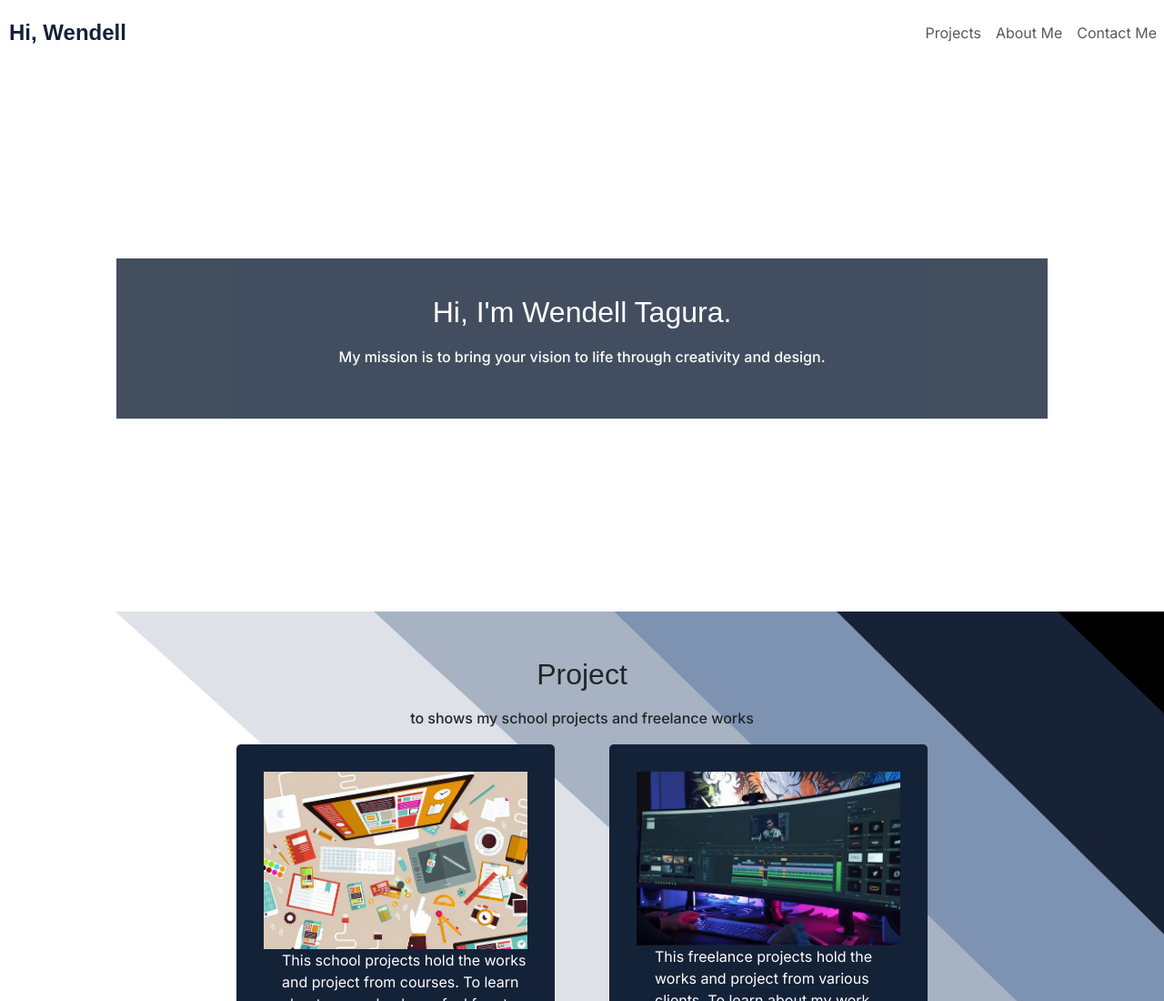
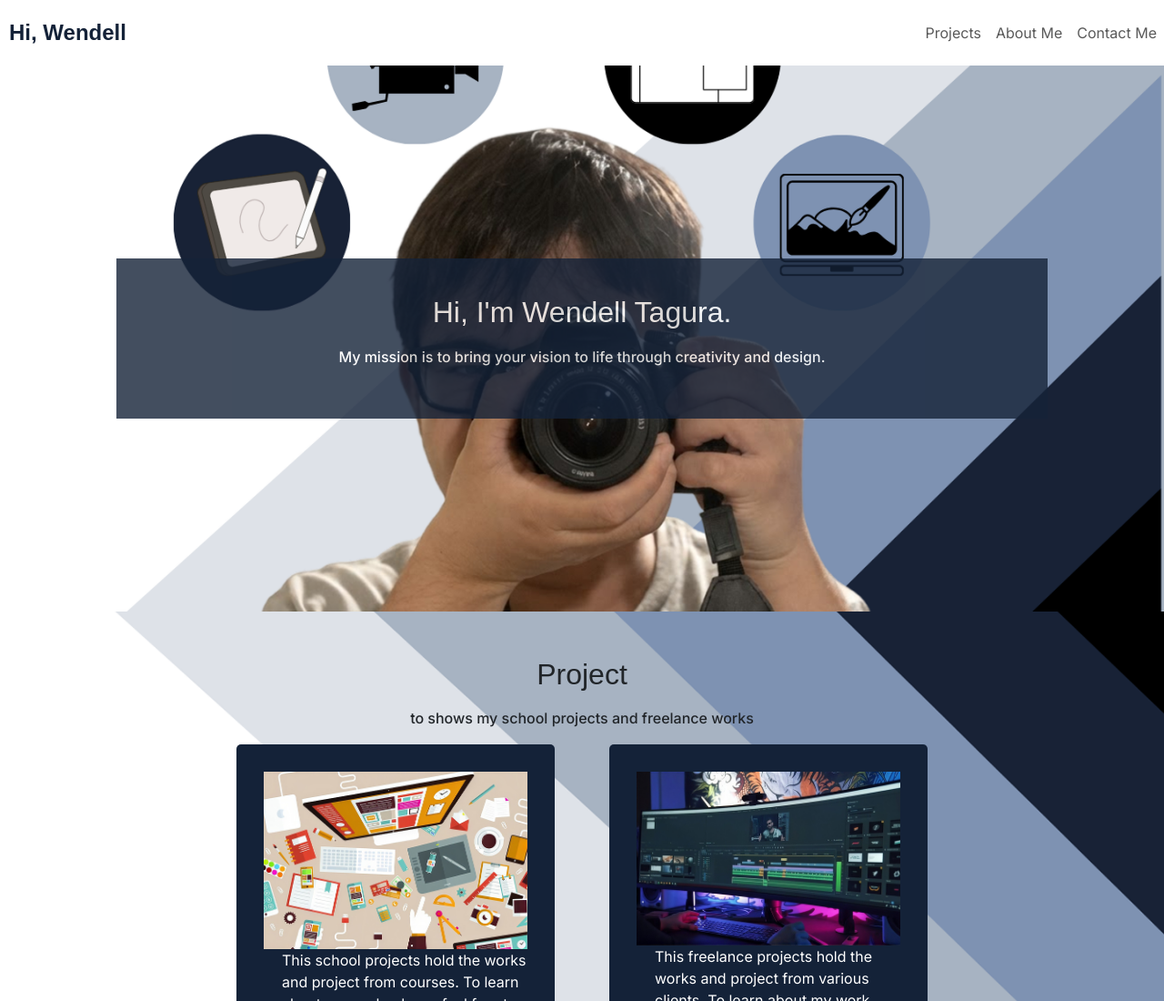
Before and after one commit to wt26-uhwo/porfolio-main, a plain HTML site: page index.html in a window 1280 px wide. Shown: the top 1100 px of the page at 91% size. Drawn offline with nearby package versions, Linux system fonts and the light colour scheme.

Commit message:
Fix background image path in style.css

```diff
--- a/css/style.css
+++ b/css/style.css
@@ -98,7 +98,7 @@ p {
   width: 100%;
   min-height: 600px;
 
-  background-image: url(image/hero_background.png);
+  background-image: url("../image/hero_background.png");
   background-size: cover;
   background-position: center;
   background-repeat: no-repeat;
```
